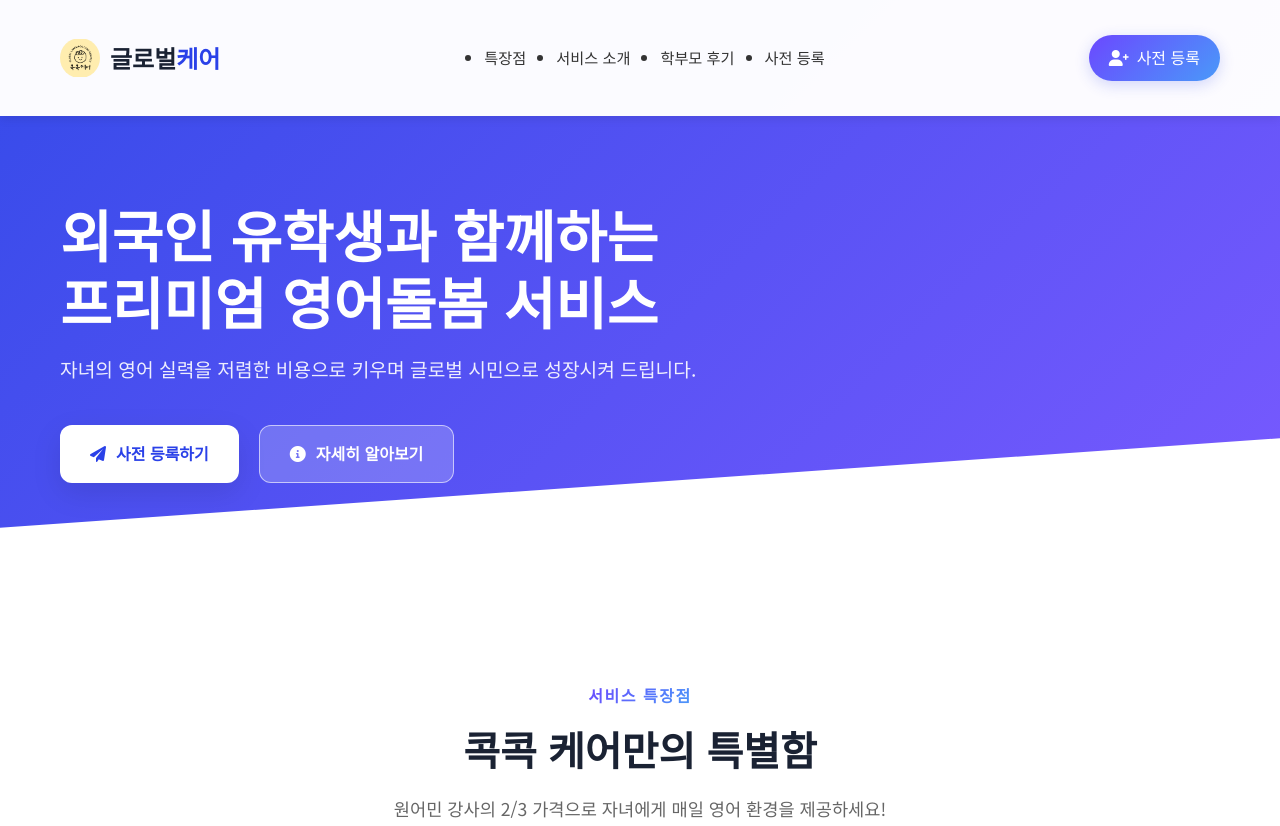
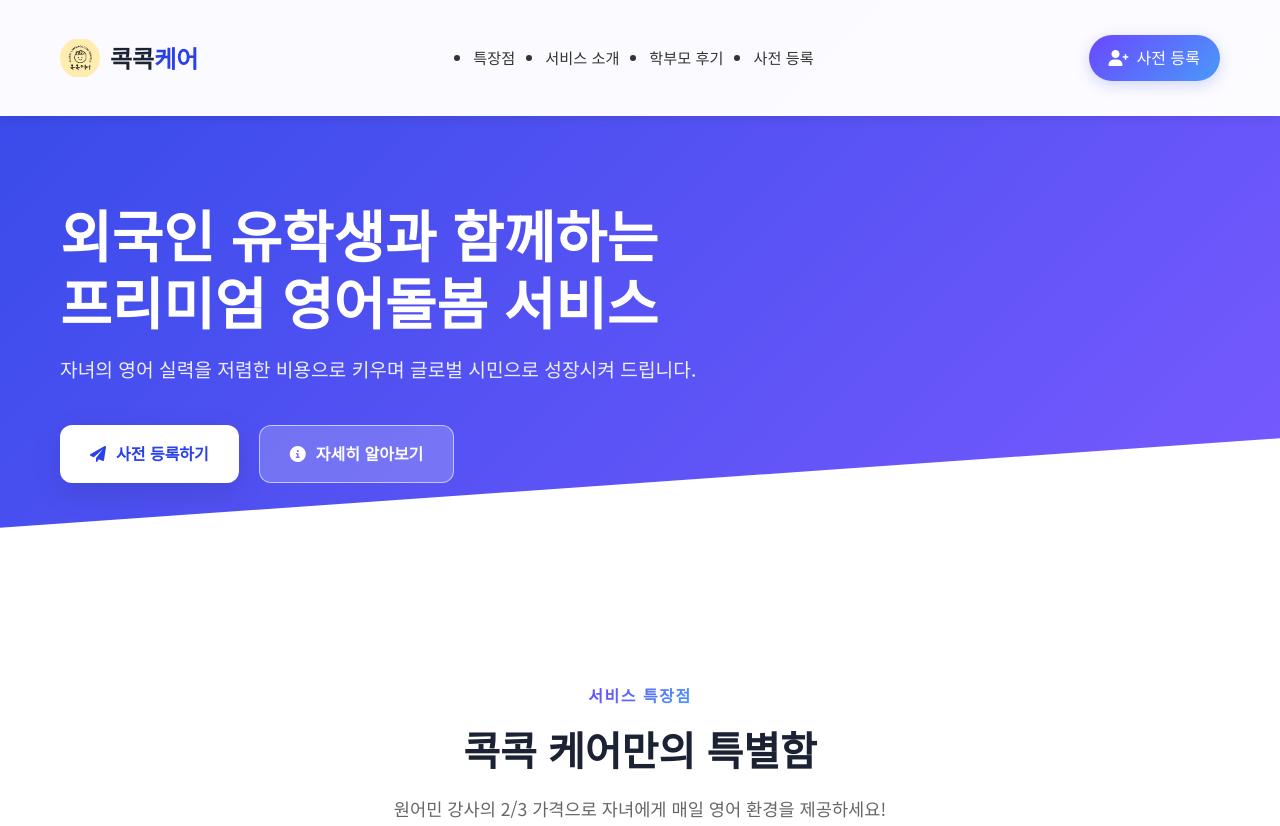
Before and after one commit to handevmin/global-care-landing, a plain HTML site: page index.html in a window 1280 px wide. Shown: the top 826 px of the page. Drawn offline with nearby package versions, Linux system fonts and the light colour scheme.

Commit message:
fix: 클라이언트 수정사항 반영

```diff
--- a/index.html
+++ b/index.html
@@ -1162,7 +1162,7 @@
                 <div class="logo-img">
                     <img src="콕콕케어.png" alt="콕콕케어 로고">
                 </div>
-                <div class="logo-text">글로벌<span>케어</span></div>
+                <div class="logo-text">콕콕<span>케어</span></div>
             </div>
             <nav>
                 <ul class="nav-menu" id="navMenu">
```
